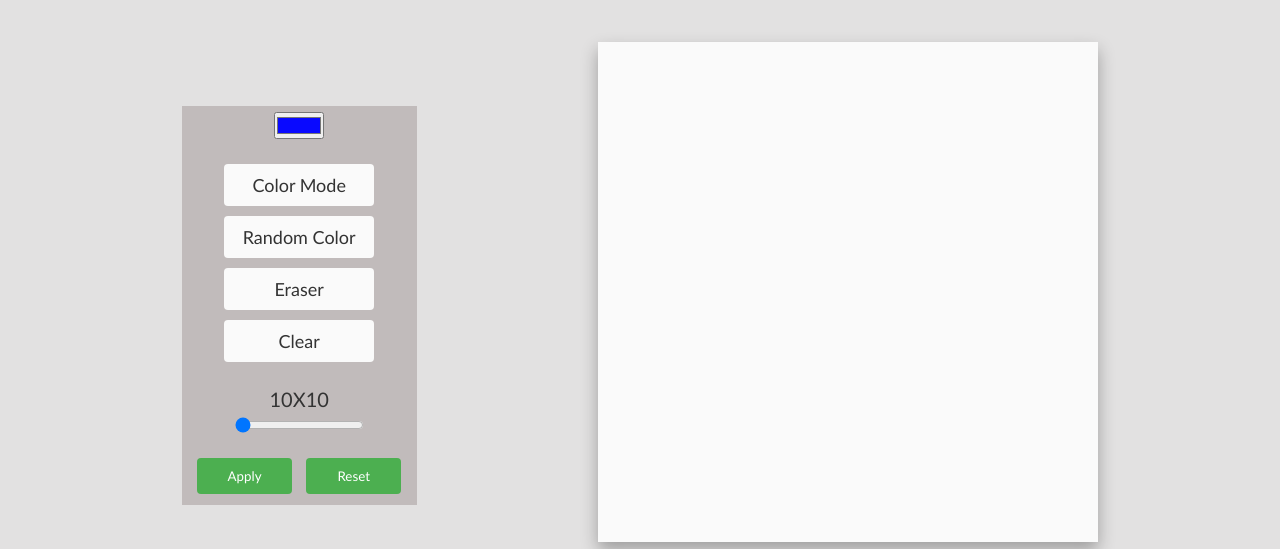
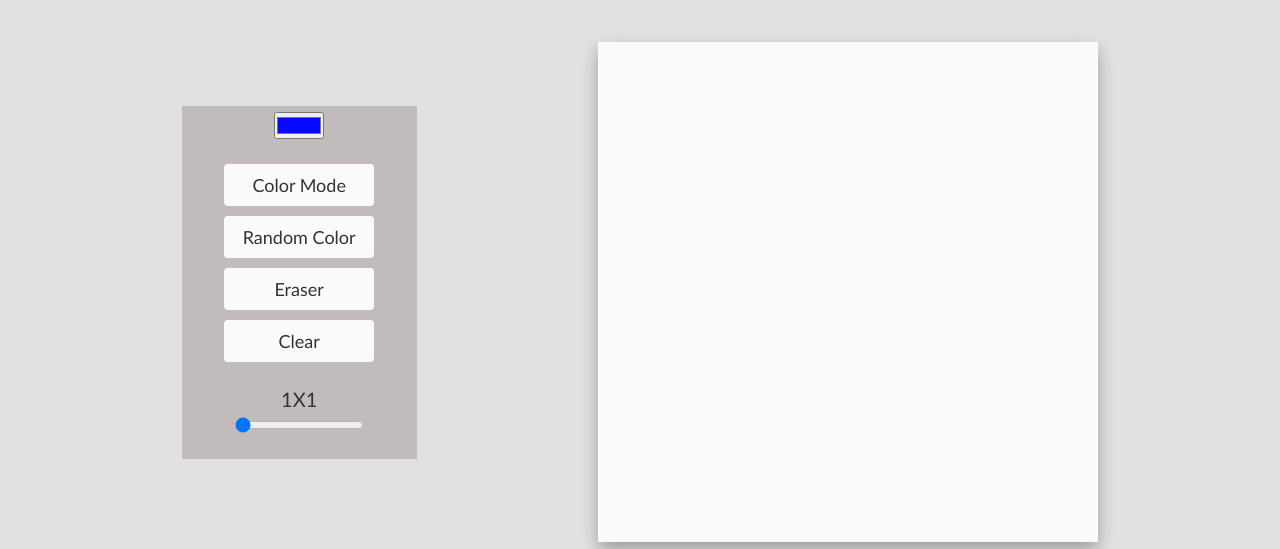
Before and after one commit to sasanedicbn/Etch-a-sketch, a website built with Vite: page index.html in a window 1280 px wide. Shown: the part 99-648 px from the top of the page. Built offline with nearby package versions, Linux system fonts and the light colour scheme.

Commit message:
Change code in html

```diff
--- a/index.html
+++ b/index.html
@@ -20,12 +20,8 @@
       <button class="randomColor">Random Color</button>
       <button class="eraser">Eraser</button>
       <button class="clear">Clear</button>
-      <span class="value">10X10</span>
+      <span class="value">1X1</span>
       <input class="range" type="range" min="2" max="30" value="2">
-      <div class="sizeCubes">
-        <button class="apply">Apply</button>
-        <button class="reset">Reset</button>
-      </div>
     </div>
     <div class="grid"></div>
   </main>
```
